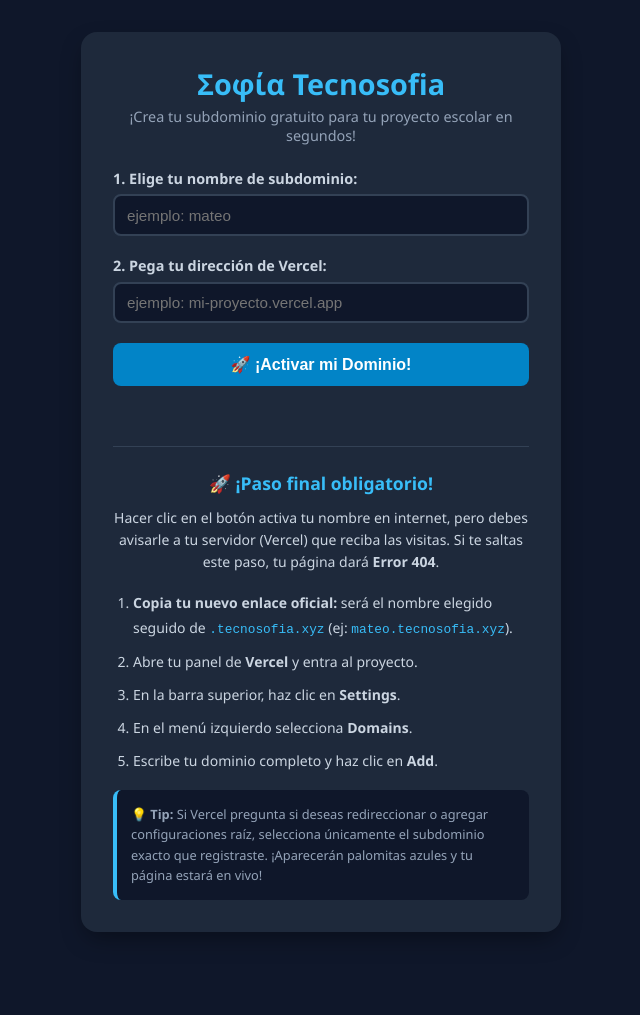
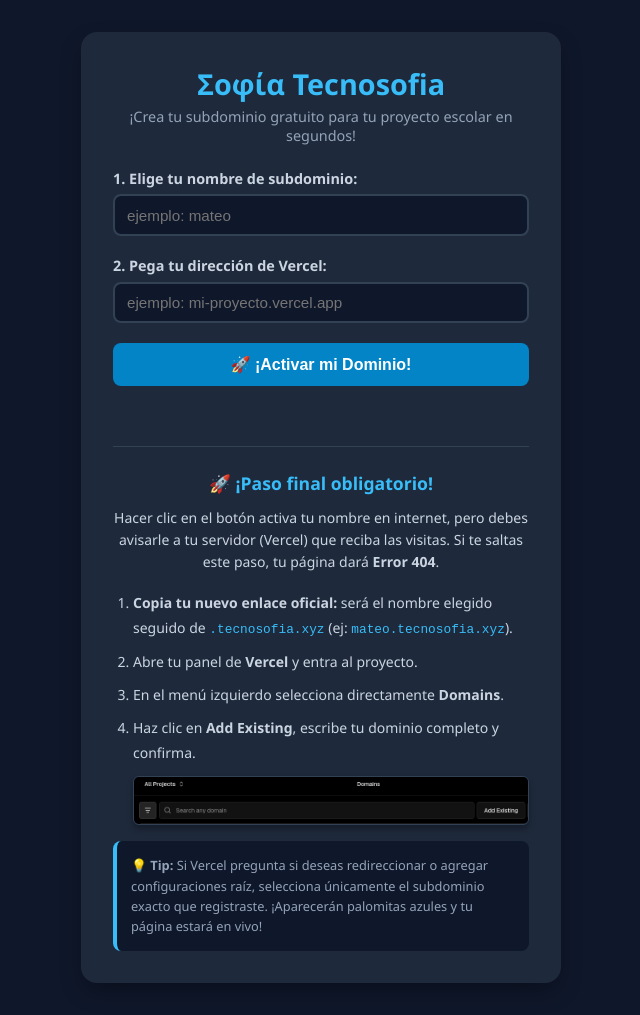
Before and after one commit to jesusgaelgs/tecnosofia-web, a plain HTML site: page index.html in a window 1280 px wide. Shown: the whole page, without its empty margins (319-959 px from the left). Before the commit the page ends 964 px from the top, so only its background shows below. Drawn offline with Linux system fonts and the light colour scheme.

Commit message:
Add new styles and update instructions for Vercel

```diff
--- a/index.html
+++ b/index.html
@@ -67,6 +67,16 @@
         }
         #result { margin-top: 1rem; font-weight: 600; font-size: .9rem; text-align: center; min-height: 1.2rem; }
         code { color: #38bdf8; font-size: .8rem; }
+
+        /* Estilo nuevo para la imagen de referencia */
+        .img-ref {
+            max-width: 100%;
+            border-radius: 6px;
+            margin-top: 10px;
+            border: 1px solid #334155;
+            box-shadow: 0 4px 6px rgba(0,0,0,0.3);
+            display: block;
+        }
     </style>
 </head>
 <body>
@@ -97,9 +107,10 @@
     <ol>
         <li><strong>Copia tu nuevo enlace oficial:</strong> será el nombre elegido seguido de <code>.tecnosofia.xyz</code> (ej: <code>mateo.tecnosofia.xyz</code>).</li>
         <li>Abre tu panel de <strong>Vercel</strong> y entra al proyecto.</li>
-        <li>En la barra superior, haz clic en <strong>Settings</strong>.</li>
-        <li>En el menú izquierdo selecciona <strong>Domains</strong>.</li>
-        <li>Escribe tu dominio completo y haz clic en <strong>Add</strong>.</li>
+        <li>En el menú izquierdo selecciona directamente <strong>Domains</strong>.</li>
+        <li>Haz clic en <strong>Add Existing</strong>, escribe tu dominio completo y confirma.
+            <img src="Adddomain.png" alt="Botón Add Existing en Vercel" class="img-ref">
+        </li>
     </ol>
 
     <div class="tip">
```
